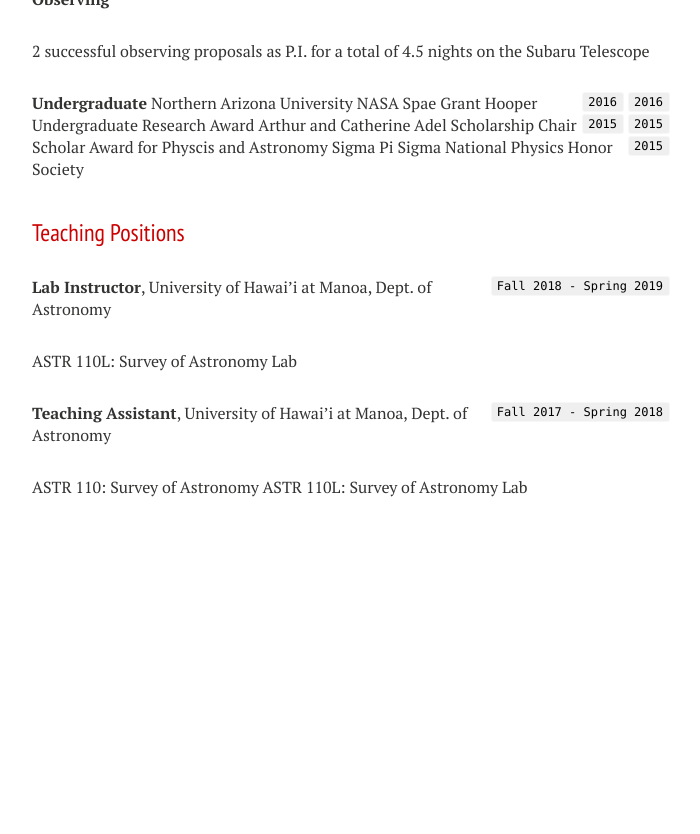
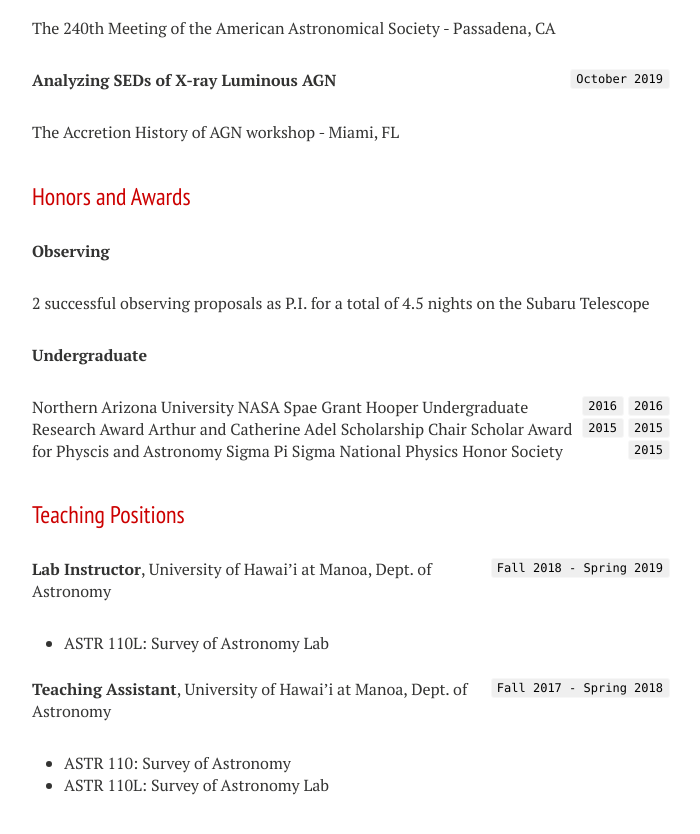
Before and after one commit to cwauge/cwauge.github.io, a Jekyll site: the page built from cv.md, in a window 1280 px wide and 900 px high, scrolled down 1531 px. Shown: the top 834 px of the window, without its empty margins (288-988 px from the left). Built offline with Jekyll 4.4.1, drawn with Linux system fonts in a browser that asks for light colours; nearby versions of some CDN libraries; our own code applies the rules of GitHub Pages for plain Markdown files; before the commit the page ends 2139 px from its top, so only the background shows below that.

Commit message:
Update cv.md

```diff
--- a/cv.md
+++ b/cv.md
@@ -33,29 +33,31 @@ Connor W. Auge, Daniel Huber, et al.
 __Contributing Author__
 
 **Probing the Structure and Evolution of BASS AGN through Eddington Ratios**
-Tonima Ananna et al. incl. Connor W. Auge
+- Tonima Ananna et al. incl. Connor W. Auge
 
 **On the cosmic evolution of AGN aobscuration and the X-ray luminosity function: XMM-Newton and Chandra spectral analysis of the 31.1 deg2 Stripe 82X**
-Alessandro Peca et al. incl. Connor W. Auge
+- Alessandro Peca et al. incl. Connor W. Auge
 
 **Accretion history of AGN: Estimating the host galaxy properties in X-ray luminous AGN from z = 0 - 3.**
-Brandon Coleman et al. incl. Connor W. Auge
+- Brandon Coleman et al. incl. Connor W. Auge
 
 **GaMPEN: A Machine Learning Framework for Esitmating Bayesian Posteriors of Galaxy Morphological Parameters**
-Aritra Ghosh et al. incl. Connor W. Auge
+- Aritra Ghosh et al. incl. Connor W. Auge
 
 **An AMUSING look at the host of the periodic nuclear transient ASASSN-14ko reveals a second AGN**
-Michael A. Tucker et al. incl. Connor W. Auge
+- Michael A. Tucker et al. incl. Connor W. Auge
 
 
 
 ## Presentations
 `June 2022`
 **The Accretion History of AGN: The Spectral Energy Distributions of X-ray luminous AGN**
+
 The 240th Meeting of the American Astronomical Society - Passadena, CA
 
 `October 2019`
 **Analyzing SEDs of X-ray Luminous AGN**
+
 The Accretion History of AGN workshop - Miami, FL
 
 ## Honors and Awards
@@ -64,6 +66,7 @@ __Observing__
 2 successful observing proposals as P.I. for a total of 4.5 nights on the Subaru Telescope
 
 __Undergraduate__
+
 `2016`
 Northern Arizona University NASA Spae Grant
 `2016`
@@ -81,13 +84,13 @@ Sigma Pi Sigma National Physics Honor Society
 `Fall 2018 - Spring 2019`
 __Lab Instructor__, University of Hawai'i at Manoa, Dept. of Astronomy
 
-ASTR 110L: Survey of Astronomy Lab
+- ASTR 110L: Survey of Astronomy Lab
 
 `Fall 2017 - Spring 2018`
 __Teaching Assistant__, University of Hawai'i at Manoa, Dept. of Astronomy
 
-ASTR 110: Survey of Astronomy
-ASTR 110L: Survey of Astronomy Lab
+- ASTR 110: Survey of Astronomy
+- ASTR 110L: Survey of Astronomy Lab
 
 
 <!-- ### Footer
```
